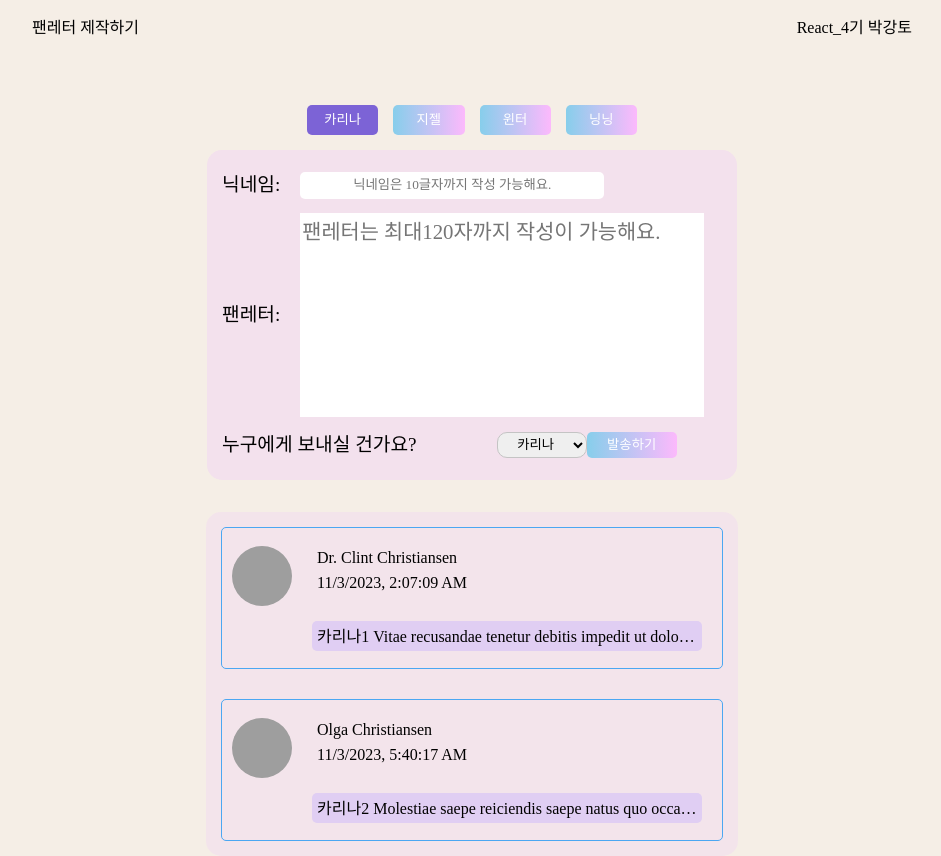
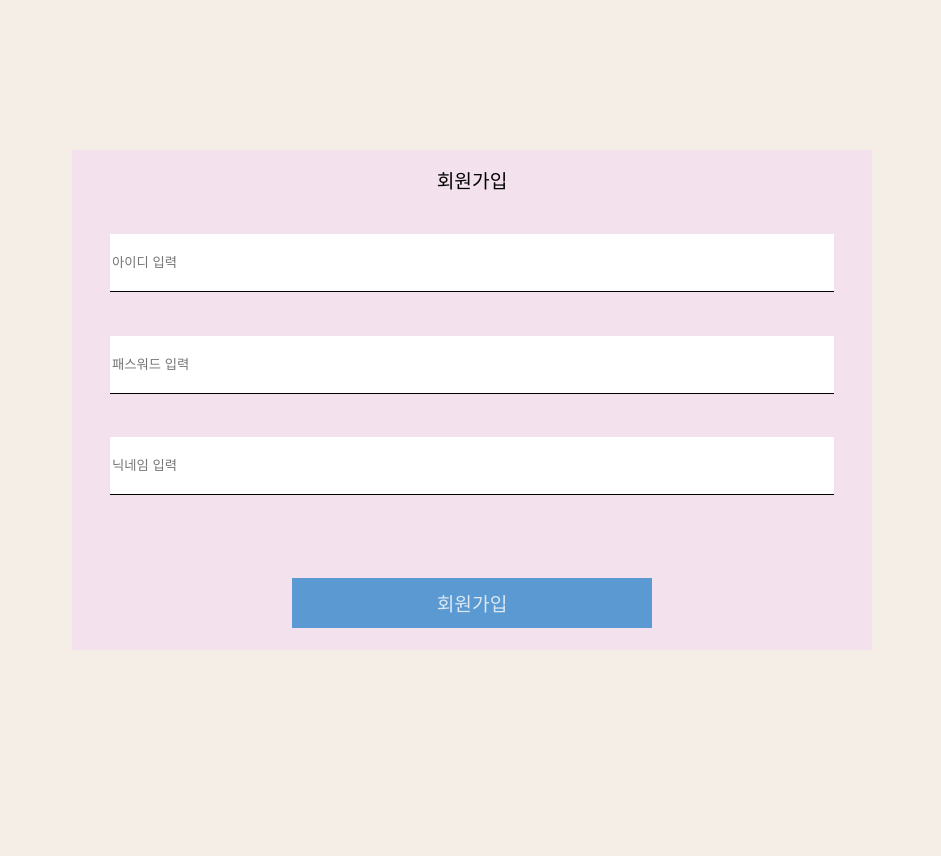
Before and after one commit to gidalim/newFanLetters, a React (Vite) app: page /login in a window 1280 px wide. Before the commit this address led to /. Shown: the whole page, without its empty margins (168-1109 px from the left). After the commit the page ends 800 px from the top, so only its background shows below. Built offline with nearby package versions, Linux system fonts and the light colour scheme; grey boxes are pictures that could not be loaded; a web font is replaced by a local one.

Commit message:
[ADD] 회원가입 기능 기본구조 생성

```diff
--- a/src/components/commons/buttons/Button.jsx
+++ b/src/components/commons/buttons/Button.jsx
@@ -3,6 +3,7 @@ import styled from "styled-components"
 const StBtn = styled.button`
   padding: 6px 12px;
   width: 90px;
+  height: 45px;
   border-radius: 5px;
   border: transparent;
   background-image: linear-gradient(to right, skyblue, #fcb9fc) ;
--- a/src/components/units/homeComponent/CommentCreator.jsx
+++ b/src/components/units/homeComponent/CommentCreator.jsx
@@ -159,4 +159,5 @@ const StSelectArea = styled.div`
   display: flex;
   justify-content: flex-end;
   width: 240px;
+  gap: 15px;
 `
--- a/src/pages/Home/Home.jsx
+++ b/src/pages/Home/Home.jsx
@@ -7,6 +7,7 @@ import { useSelector } from 'react-redux';
 
 function Home() {
 
+  // const isLoggedin = useSelector(state => state.authSlice.isLoggedin)
   const { fanLetters } = useSelector(state => state.fanLetterSlice);
   const [selectedBtn, setSelectedBtn] = useState('카리나');
   const members = ['카리나', '지젤', '윈터', '닝닝']
@@ -14,8 +15,10 @@ function Home() {
 
   const filteredFanLetter = (selectedPage) => {
     setSelectedBtn(selectedPage)
+  }
 
-  }
+  //로그인 체크용
+  const isLoggedin = true
 
   return (
     <>
@@ -24,6 +27,17 @@ function Home() {
           <div>팬레터 제작하기</div>
           <div>React_4기 박강토</div>
         </StName>
+        {isLoggedin ? (
+          <>
+            <button>마이페이지</button>
+            <button>로그아웃</button>
+          </>
+        ) : (
+          <>
+            <button>로그인하기</button>
+            <button>회원가입하기</button>
+          </>
+        )}
         <StMember>
           {members.map(member => (
             <Button
@@ -58,6 +72,8 @@ const StHeader = styled.header`
   width: 1100px;
   height: 150px;
   background-color: #f5eee6;
+  margin-bottom: 15px;
+  gap: 15px;
   `
 
 const StName = styled.h1`
--- a/src/pages/Login/Login.jsx
+++ b/src/pages/Login/Login.jsx
@@ -1,10 +1,169 @@
+import { useState } from "react";
+import Button from "../../components/commons/buttons/Button";
+import styled from "styled-components";
+import { useDispatch } from "react-redux";
+import { login } from "../../redux/modules/authSlice";
+import { useNavigate } from "react-router-dom";
+import axios from "axios";
+
 
 function Login() {
+
+
+  const dispatch = useDispatch();
+  const navigate = useNavigate();
+  const [LoginPage, setLoginPage] = useState(false);
+  const [id, setId] = useState('')
+  const [password, setPassword] = useState('')
+  const [nickName, setNickName] = useState('')
+
+
+  const onSubmitUserData = (e) => {
+    e.preventDefault()
+    if (LoginPage) {
+      dispatch(login());
+      alert('로그인 성공!')
+      navigate('/')
+    } else {
+      axios.post('https://moneyfulpublicpolicy.co.kr/register'), {
+        id, password, nickName
+      }
+
+
+
+      setLoginPage(true)
+      alert('회원가입 성공!')
+      setId('')
+      setPassword('')
+      setNickName('')
+    }
+  }
+
+  const onChangeIdData = (e) => {
+    setId(e.target.value)
+  }
+  const onChangePassWordData = (e) => {
+    setPassword(e.target.value)
+  }
+  const onChangeNickNameData = (e) => {
+    setNickName(e.target.value)
+  }
+
+
+
   return (
-    <>
-      <div>Login</div>
-    </>
+    <StMain>
+      <StForm onSubmit={onSubmitUserData}>
+        {LoginPage ? (
+          <StDiv>
+            <p>로그인</p>
+            <input placeholder="아이디 입력"
+              value={id}
+              onChange={onChangeIdData}
+            />
+            <input placeholder="패스워드 입력"
+              value={password}
+              onChange={onChangePassWordData}
+            />
+            <StDiv3>
+              <Button text="로그인">로그인</Button>
+            </StDiv3>
+            <StBtn>회원가입</StBtn>
+          </StDiv>
+        ) : (
+          <StDiv>
+            <p>회원가입</p>
+            <input placeholder="아이디 입력"
+              value={id}
+              onChange={onChangeIdData}
+            />
+            <input placeholder="패스워드 입력"
+              value={password}
+              onChange={onChangePassWordData}
+            />
+            <input placeholder="닉네임 입력"
+              value={nickName}
+              onChange={onChangeNickNameData}
+            />
+            <StDiv3>
+              <StBtn>회원가입</StBtn>
+            </StDiv3>
+          </StDiv>
+        )}
+        <StDiv2>
+        </StDiv2>
+      </StForm>
+    </StMain >
   );
 }
 
 export default Login;
+
+
+
+
+const StMain = styled.main`
+  background-color: #f5eee6;
+  display: flex;
+  justify-content: center;
+  align-items: center;
+  height: 100vh;
+
+`
+
+const StForm = styled.form`
+  background-color: #f3e1ed;
+  display: flex;
+  flex-direction: column;
+  width: 800px ;
+  height: 500px;
+  font-size: 1.2rem;
+`
+
+const StDiv = styled.div`
+  display: flex;
+  flex-direction: column;
+  justify-content: space-around;
+  align-items: center;
+  width: 800px;
+  font-size: 1.2rem;
+  margin-bottom :20px;
+  height: 500px;
+
+  input {
+  border: none;
+  border-bottom: 1px solid;
+  outline: none;
+  width: 90%;
+  height: 55px;
+  display: block;
+  gap: 20px;
+  }
+
+`
+
+const StDiv2 = styled.div`
+  text-align: center;
+  width: 100%;
+  margin-top:20px;
+
+`
+const StDiv3 = styled.div`
+  display: flex;
+  width: 50%;
+  justify-content: center;
+  align-items: center;
+`
+
+const StBtn = styled.button`
+  position: relative;
+  top: 40px;
+  border: none;
+  background-color: #5a99d1;
+  width: 90%;
+  height: 50px;
+  font-family: inherit;
+  font-size: 1.2rem;
+  color: #ffffffc9;
+  cursor: pointer;
+`
--- a/src/redux/config/configStore.js
+++ b/src/redux/config/configStore.js
@@ -1,11 +1,13 @@
 import { configureStore } from "@reduxjs/toolkit";
 import fanLetterSlice from "../modules/fanLetterSlice";
 import modalSlice from "../modules/modalSlice";
+import authSlice from "../modules/authSlice";
 
 const store = configureStore({
   reducer: {
     fanLetterSlice,
     modalSlice,
+    authSlice,
   },
 });
 
--- /dev/null
+++ b/src/redux/modules/authSlice.js
@@ -0,0 +1,22 @@
+import { createSlice } from "@reduxjs/toolkit";
+
+const initialState = {
+  isLoggedin: false,
+};
+
+const authSlice = createSlice({
+  name: "auth",
+  initialState,
+  reducers: {
+    login: (state, action) => {
+      state.isLoggedin = true;
+    },
+    logout: (state, action) => {
+      state.isLoggedin = false;
+    },
+  },
+});
+
+export const { login, logout } = authSlice.actions;
+
+export default authSlice.reducer;
--- a/src/shared/Router.jsx
+++ b/src/shared/Router.jsx
@@ -3,18 +3,17 @@ import MyPage from "../pages/MyPage/MyPage";
 import Login from "../pages/Login/Login";
 import Home from "../pages/Home/Home";
 import Detail from "../pages/Detail/Detail";
-import { useState } from "react";
+import { useSelector } from "react-redux";
 
 
 export const Router = () => {
 
-  const [isLogin, setIsLogin] = useState(true);
-
+  const isLoggedin = useSelector(state => state.authSlice.isLoggedin)
 
   return (
     <BrowserRouter>
       <Routes>
-        {isLogin ? (<>
+        {isLoggedin ? (<>
           <Route path="/" element={<Home />} />
           <Route path="/detail/:id" element={<Detail />} />
           <Route path="/mypage" element={<MyPage />} />
```
